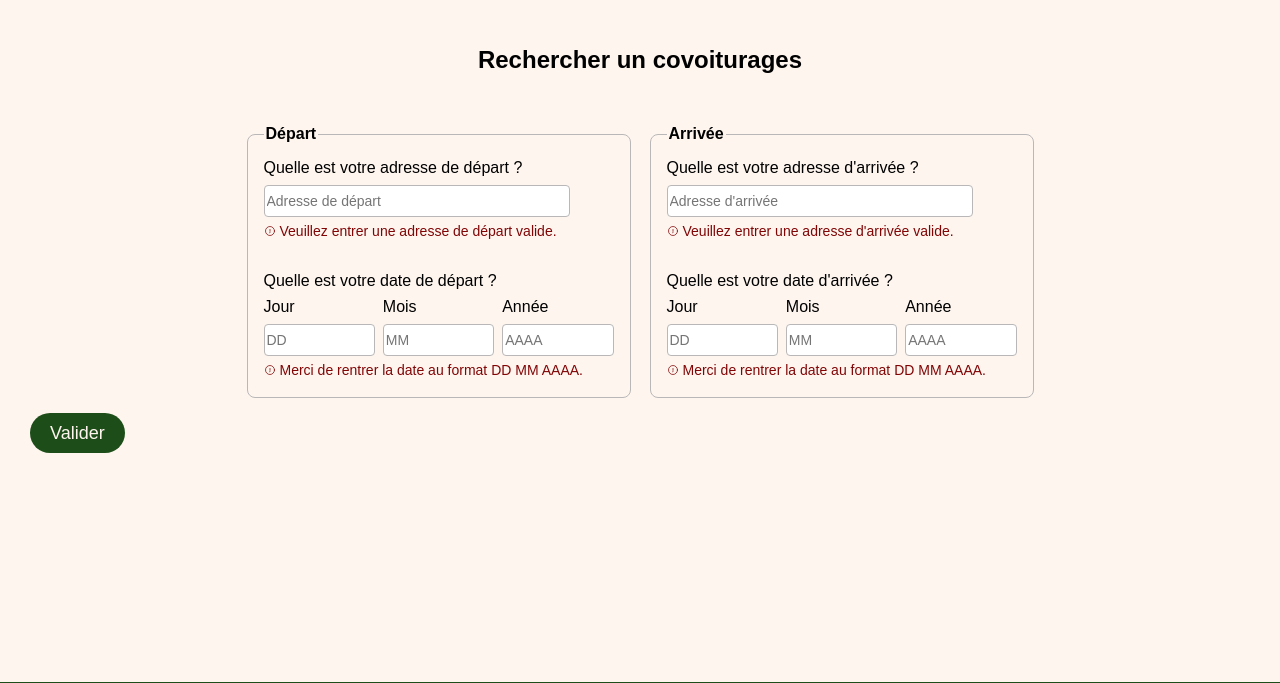
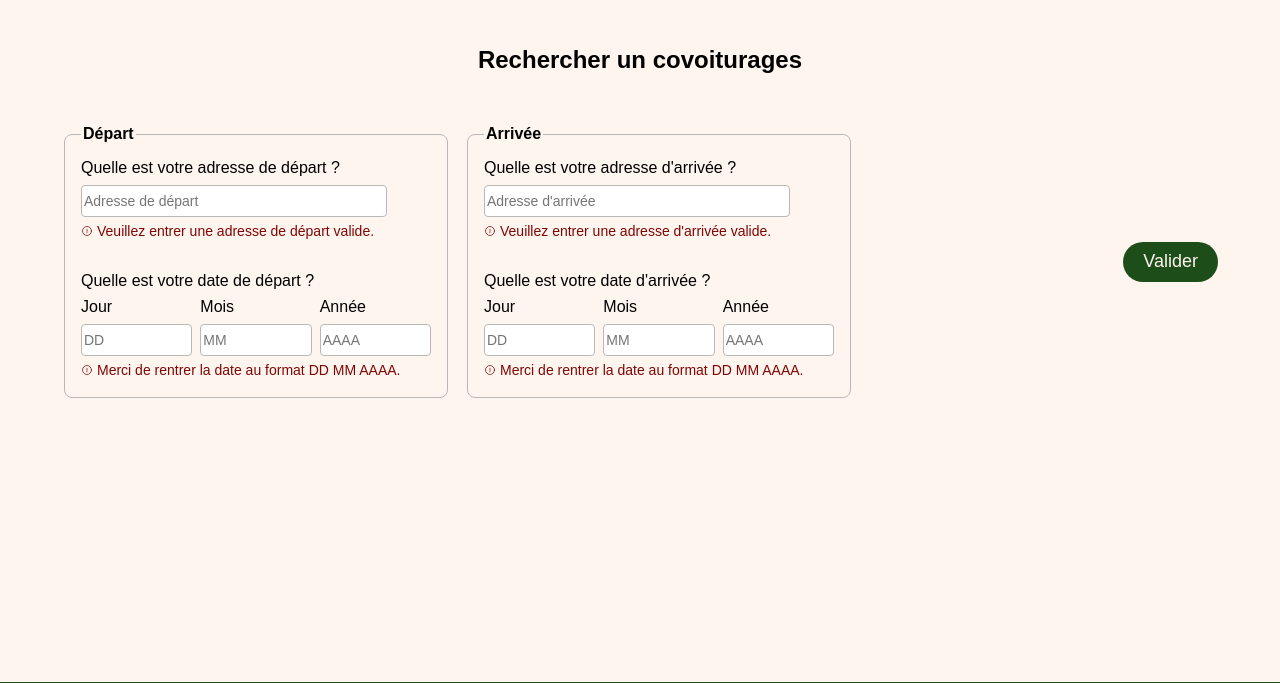
Before and after one commit to Haltarion/ECORIDE, a PHP site: page /pages/covoiturages.php in a window 1280 px wide. Shown: the part 60-743 px from the top of the page. Run offline with PHP 8.4, Linux system fonts and the light colour scheme; data that the repository does not hold is empty.

Commit message:
Auto commit

```diff
--- a/css/form.css
+++ b/css/form.css
@@ -73,7 +73,9 @@ label {
 }
 
 .covoiturages__button {
-  width: 100%;
+  width: 350px;
+  display: flex;
+  flex-direction: row-reverse;
 }
 
 /* Affichage pour les écrans mobile ------------------------------- */
```
